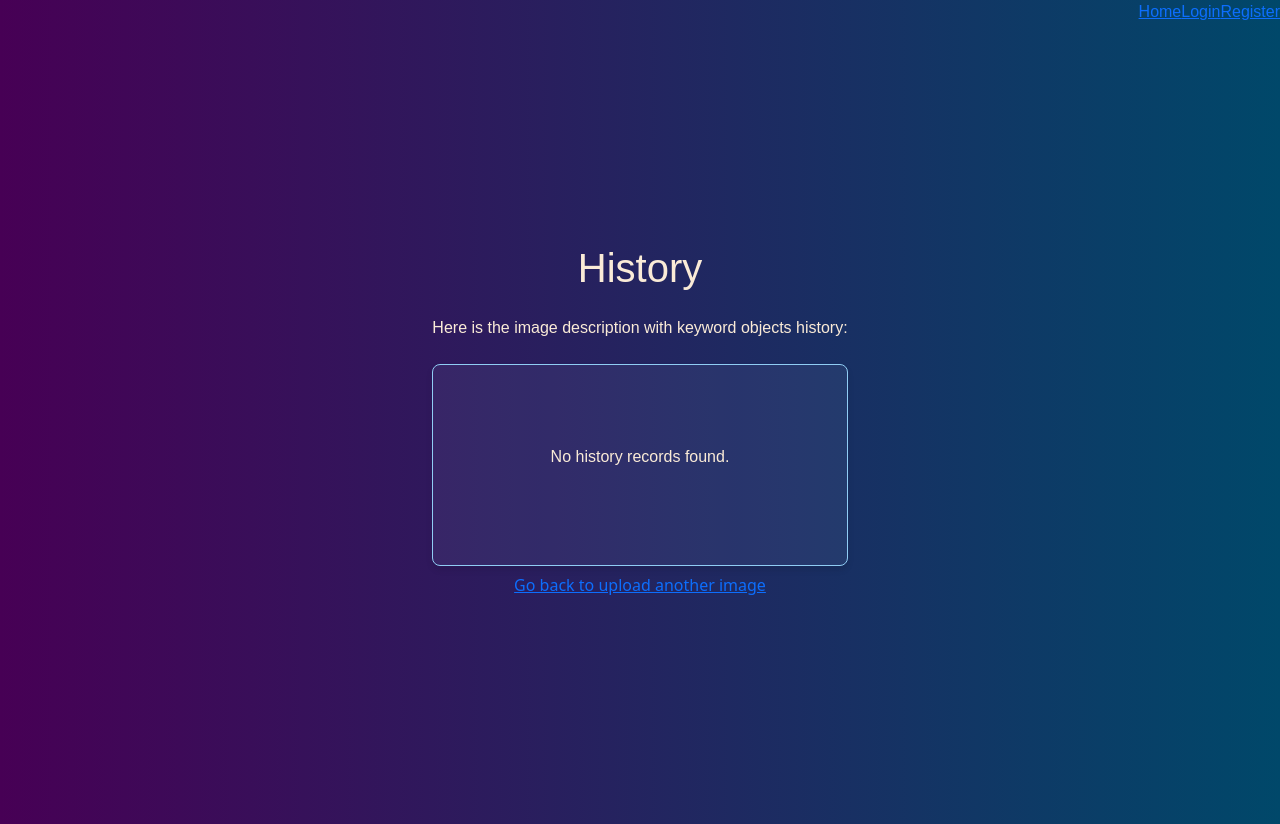
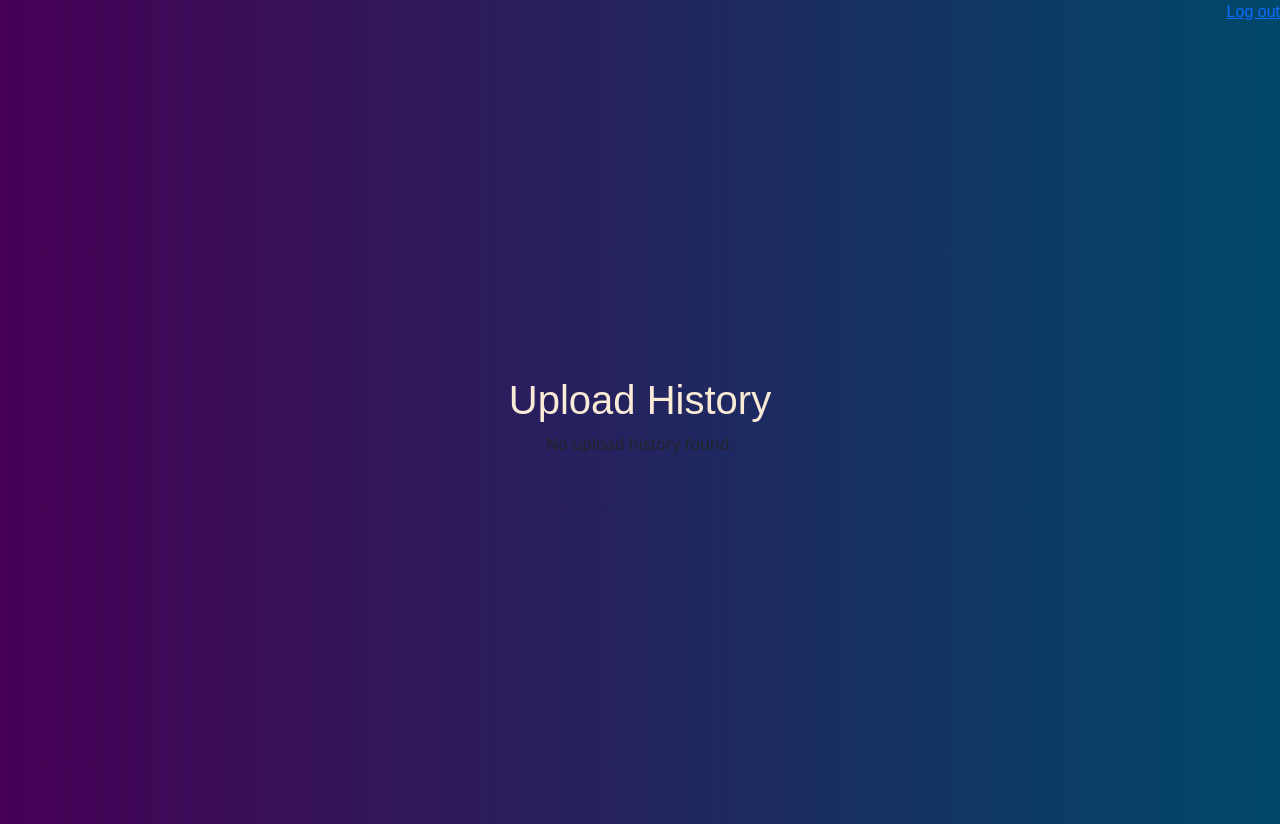
Before and after one commit to SimonasB88/ImageDescriberApp, a FastAPI app: template app/templates/history.html in a window 1280 px wide. Run offline with FastAPI, Linux system fonts and the light colour scheme; the template is opened without the code that fills it, so the values that code supplies are empty; some libraries are stand-ins or nearby versions.

Commit message:
attempting to implement authenticated history

```diff
--- a/app/routes.py
+++ b/app/routes.py
@@ -1,4 +1,4 @@
-from fastapi import APIRouter, Depends, HTTPException, Request, UploadFile, File
+from fastapi import APIRouter, Depends, HTTPException, Request, UploadFile, File, Cookie
 from fastapi.responses import HTMLResponse
 from fastapi.templating import Jinja2Templates
 from fastapi.security import OAuth2PasswordBearer
@@ -124,6 +124,19 @@
             {"request": request, "error": "Invalid username or password."}
         )
 
+@router.get("/history/", response_class=HTMLResponse)
+async def get_history(request: Request, token: str = Cookie(None)):
+    if not token:
+        raise HTTPException(status_code=401, detail="Not authenticated")
+
+    current_user = await get_current_user(token)
+
+    user_id = current_user["_id"]
+    history = history_collection.find({"user_id": user_id})
+    history_items = list(history)
+
+    return templates.TemplateResponse("history.html", {"request": request, "history": history_items, "user": current_user})
+
 
 @router.post("/analyze-image/", response_class=HTMLResponse)
 async def analyze_image(request: Request, file: UploadFile = File(...)):
@@ -185,10 +198,11 @@
         return HTMLResponse(content=f"Error fetching history: {str(e)}", status_code=500)
 
 @router.get("/logout/")
-async def logout(request: Request):
+async def logout():
     response = RedirectResponse(url="/")
     response.delete_cookie("Authorization")
     return response
+
 
 def read_index_html():
     file_path = os.path.join(os.path.dirname(__file__), "index.html")
--- a/app/templates/history.html
+++ b/app/templates/history.html
@@ -1,58 +1,41 @@
-<!doctype html>
+<!DOCTYPE html>
 <html>
 <head>
+    <title>Upload History</title>
     <meta charset="UTF-8">
     <meta name="viewport" content="width=device-width, initial-scale=1.0">
     <link rel="stylesheet" href="/static/css/bootstrap.min.css">
     <link href="../styles/output.css" rel="stylesheet">
-    <title>Image Analysis Results</title>
 </head>
 <body>
     <div class="background-svg-pattern font-family flex-right">
         <table class="background-svg-pattern flex justify-center items-center min-h-screene">
             <tr>
-                <a href="/">Home</a>
-            </tr>
-            <tr>
-                <a href="/login/">Login</a>
-            </tr>
-            <tr>
-                <a href="/register/">Register</a>
+                <a href="/logout/">Log out</a>
             </tr>
         </table>
     </div>
     <div class="background-svg-pattern flex justify-center items-center min-h-screen">
         <div class="text-center max-w-lg">
-            <h1 class="text-3xl font-bold underline font-family mb-4">
-                History
-            </h1>
-            <p class="font-family mb-6">
-                Here is the image description with keyword objects history:
-            </p>
-
-            <!-- Display the results here -->
-            <div class="results-container font-family">
-                {% if results %}
-                    <ul class="space-y-6">
-                        {% for result in results %}
-                            <li class="p-4 border-b border-gray-200">
-                                <strong>File Name:</strong> {{ result.file_name }} <br>
-                                <strong>Timestamp:</strong> {{ result.timestamp }} <br>
-                                <strong>Results:</strong>
-                                <ul class="list-disc pl-5 mt-2">
-                                    {% for label in result.results %}
-                                        <li>{{ label.description }} (Confidence: {{ label.score | round(2) }})</li>
+            <h1 class="text-3xl font-bold underline align font-family">Upload History</h1>
+            {% if history %}
+                <ul class="list-group">
+                {% for item in history %}
+                    <li class="list-group-item">
+                        <p><strong>File Name:</strong> {{ item.file_name }}</p>
+                        <p><strong>Timestamp:</strong> {{ item.timestamp }}</p>
+                        <p><strong>Results:</strong></p>
+                        <ul>
+                        {% for result in item.results %}
+                            <li>{{ result.description }} ({{ result.score }})</li>
                         {% endfor %}
                         </ul>
                     </li>
                 {% endfor %}
                 </ul>
             {% else %}
-                    <p>No history records found.</p>
+                <p>No upload history found.</p>
             {% endif %}
-            </div>
-
-            <a href="/" class="btn btn-link">Go back to upload another image</a>
         </div>
     </div>
 </body>
--- a/app/templates/index.html
+++ b/app/templates/index.html
@@ -13,6 +13,11 @@
             <tr>
                 <a href="/logout/">Log out</a>
             </tr>
+            {% if user %}
+            <tr>
+                <a href="/history/">History</a>
+            </tr>
+            {% endif %}
         </table>
     </div>
     <div class="background-svg-pattern flex justify-center items-center min-h-screen">
--- a/app/templates/login.html
+++ b/app/templates/login.html
@@ -16,6 +16,11 @@
             <tr>
                 <a href="/register/">Register</a>
             </tr>
+            {% if user %}
+            <tr>
+                <a href="/history/">History</a>
+            </tr>
+            {% endif %}
         </table>
     </div>
     <div class="background-svg-pattern flex justify-center items-center min-h-screen">
```
Also changed, not shown: app/templates/results.html (+10 -2 lines). Lines whose indentation alone changed are shown as unchanged.
